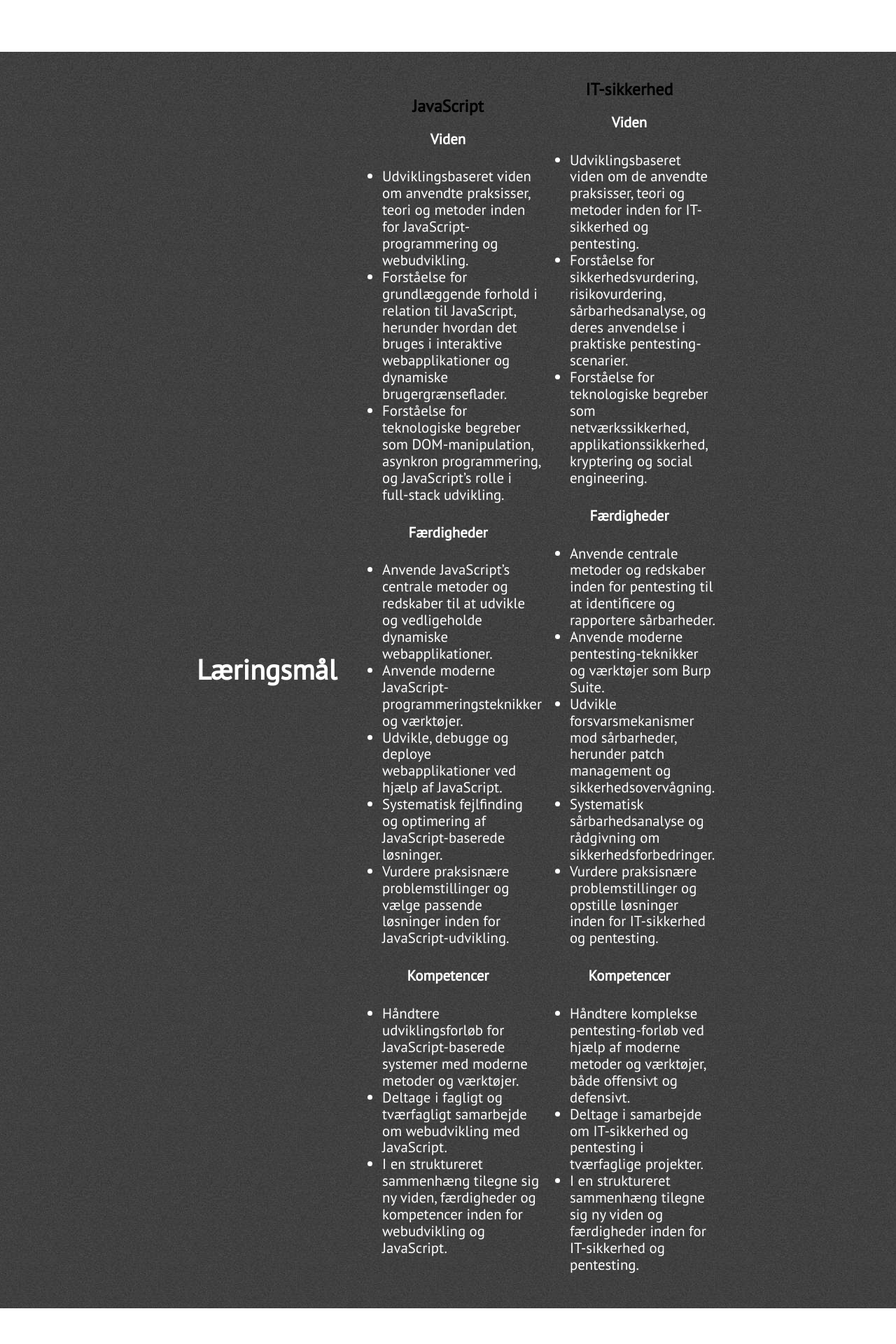
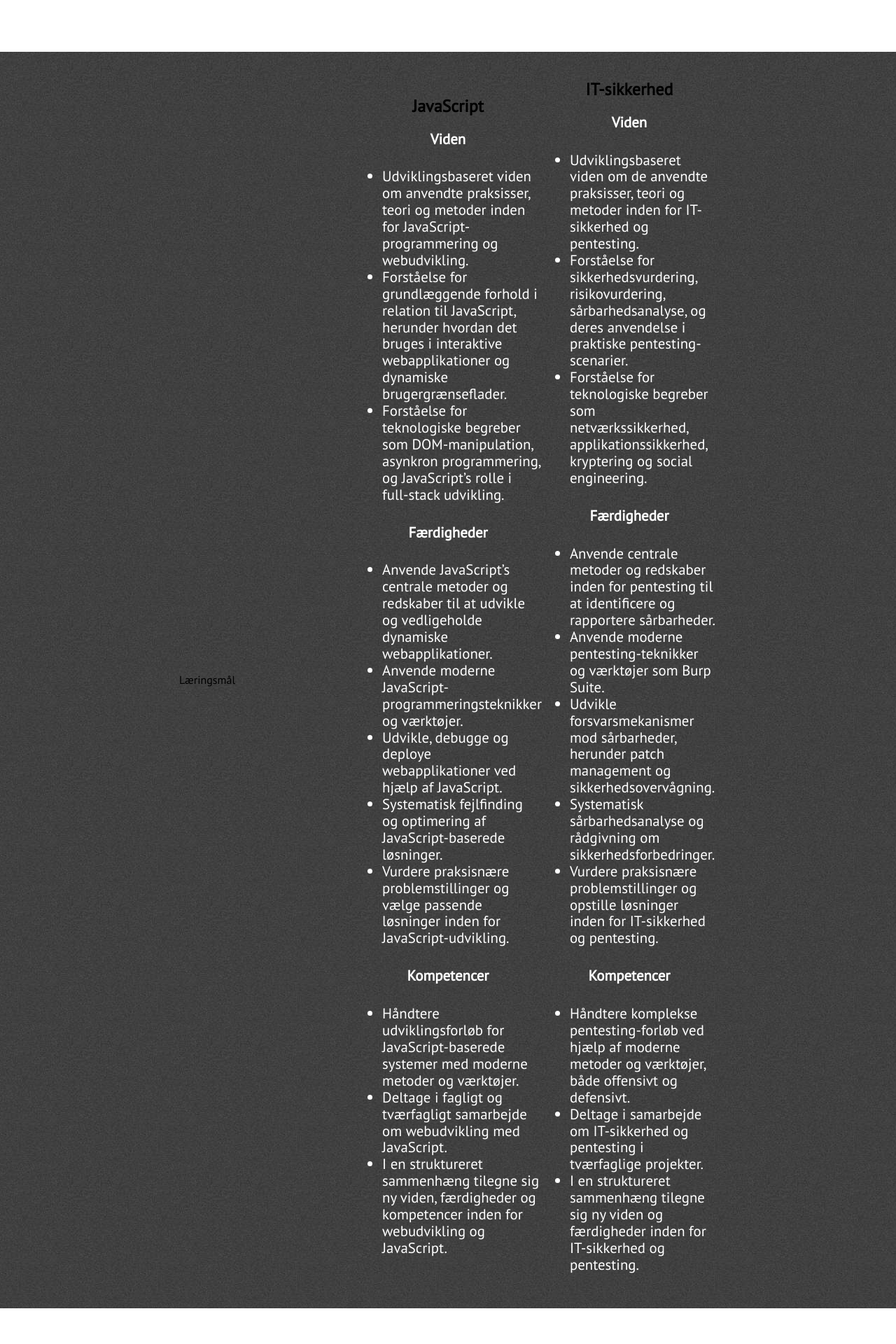
Before and after one commit to JustinAnthonyKapelke/Portfolio2, a Jekyll site: the page built from index.html, in a window 1280 px wide. Shown: the part 3932-5852 px from the top of the page at 70% size. Built offline with Jekyll 4.4.1, drawn with Linux system fonts in a browser that asks for light colours; nearby versions of some CDN libraries.

Commit message:
Update blogs.html

```diff
--- a/_includes/blogs.html
+++ b/_includes/blogs.html
@@ -1,6 +1,6 @@
 <div class="section-wrapper">
     <section class="section skills" id="skills">
-        <div class="section-heading" id="skills-text">Læringsmål</div>
+        <div class="section-heading2" id="skills-text">Læringsmål</div>
             <!-- JavaScript Læringsmål -->
             <div class="learning-goals">
                 <h2 class="center-align">JavaScript</h2>
```
